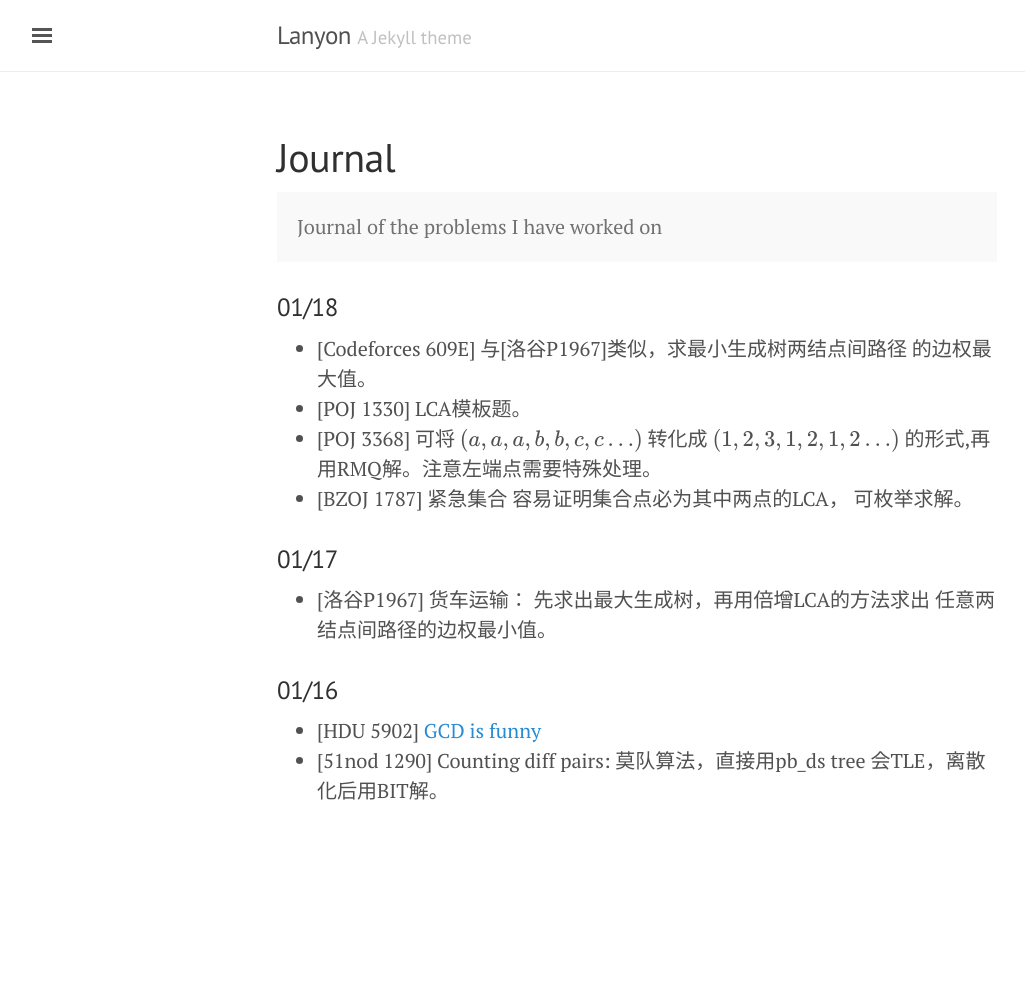
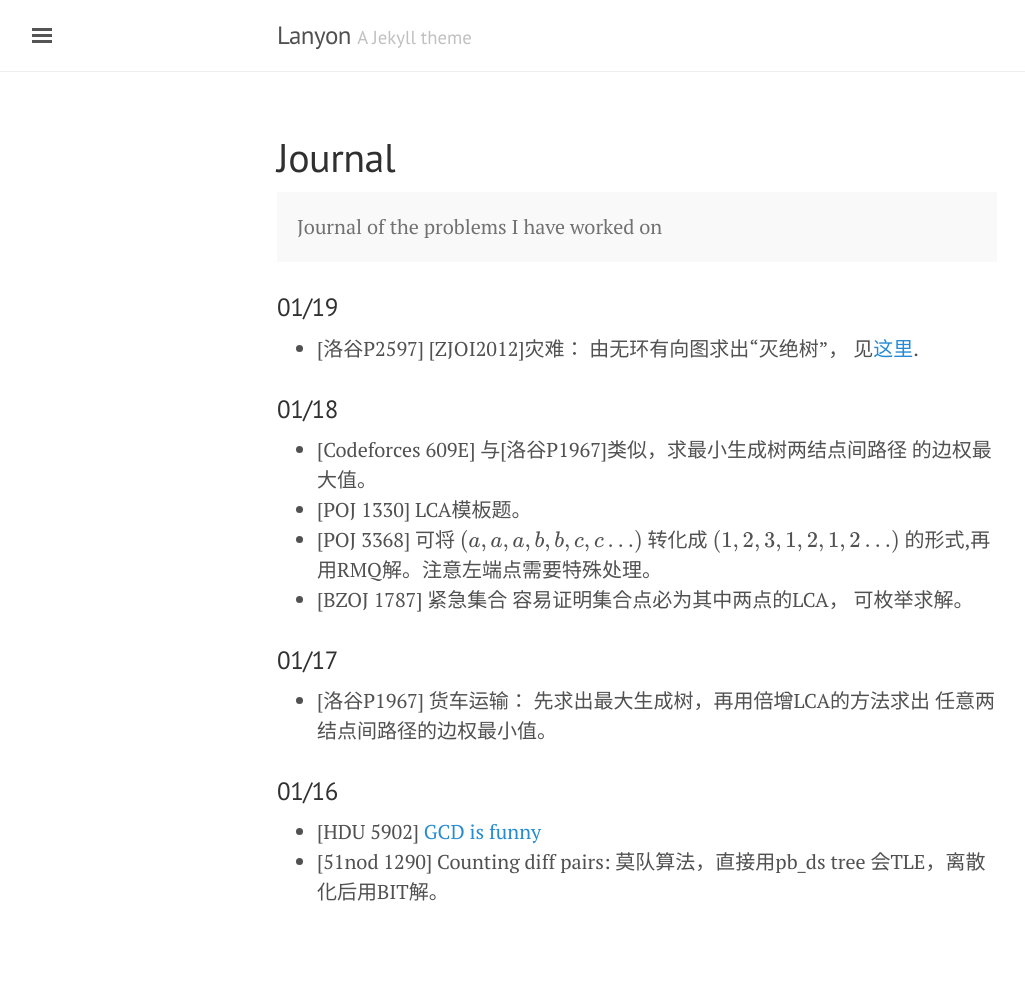
Before and after one commit to atubo/online-judge, a Jekyll site: the page built from docs/journal.md, in a window 1280 px wide. Shown: the whole page, without its empty margins (3-1028 px from the left). Built offline with Jekyll 4.4.1, drawn with Linux system fonts in a browser that asks for light colours; formulas are drawn with MathJax 3; before the commit the page ends 900 px from its top, so only the background shows below that.

Commit message:
[Luogu P2597]

```diff
--- a/docs/journal.md
+++ b/docs/journal.md
@@ -6,6 +6,10 @@ title: Journal
 <p class="message">
 Journal of the problems I have worked on
 </p>
+
+### 01/19
+* [洛谷P2597]  [ZJOI2012]灾难： 由无环有向图求出“灭绝树”，
+见[这里](http://fanhq666.blog.163.com/blog/static/8194342620124274154996/).
 
 ### 01/18
 * [Codeforces 609E] 与[洛谷P1967]类似，求最小生成树两结点间路径
```
